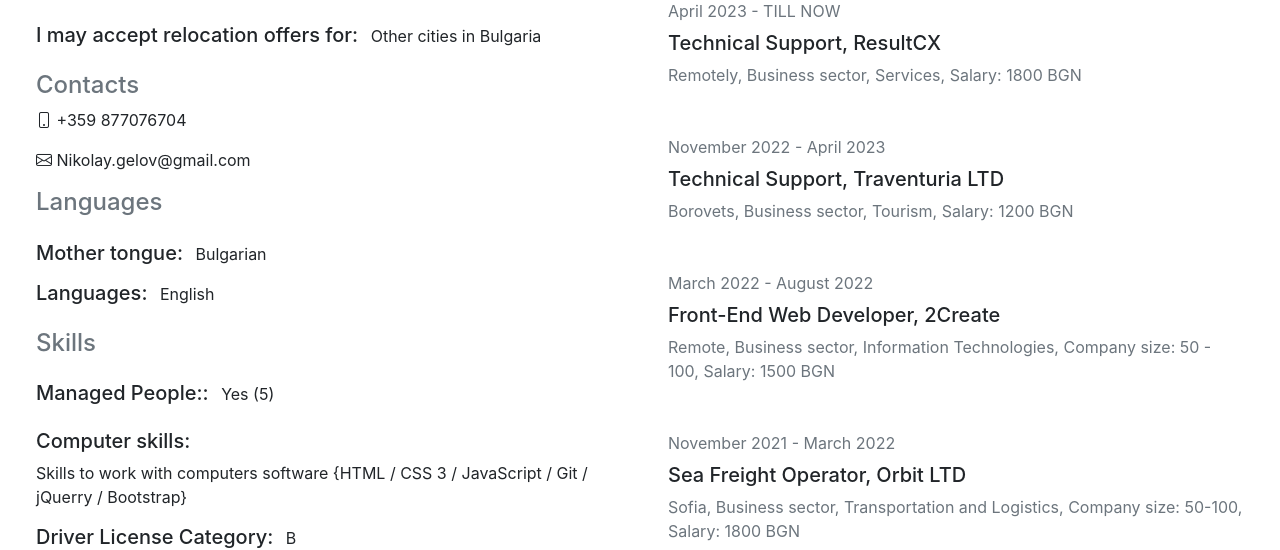
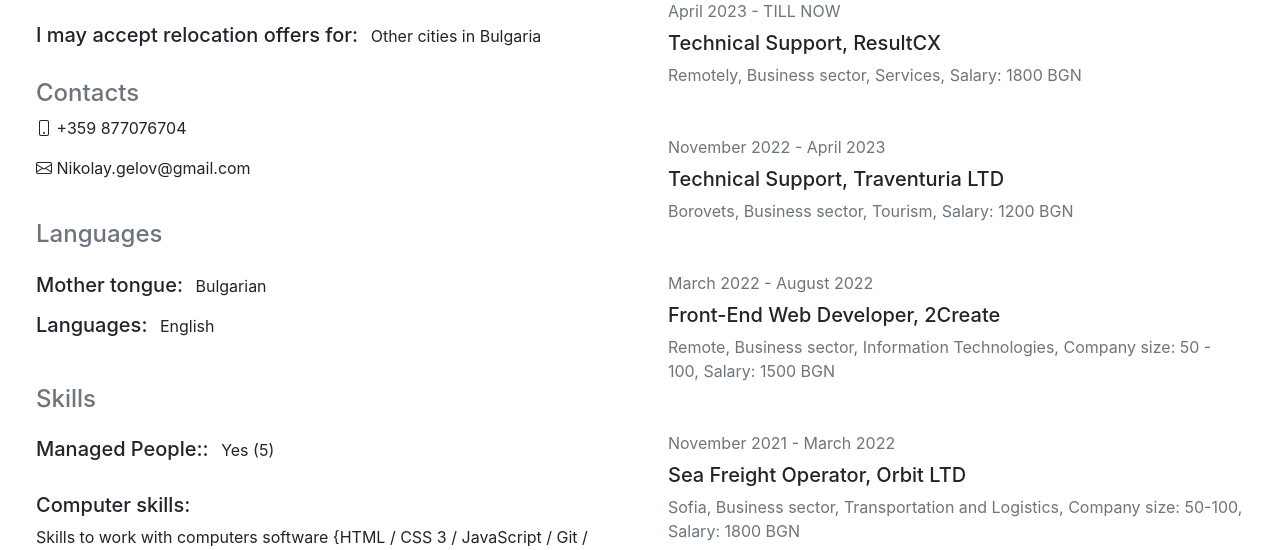
Before and after one commit to Niks747/CV, a plain HTML site: page index.html in a window 1280 px wide. Shown: the part 253-803 px from the top of the page. Drawn offline with nearby package versions, Linux system fonts and the light colour scheme.

Commit message:
Finished file

```diff
--- a/index.html
+++ b/index.html
@@ -57,18 +57,18 @@
 
           <ul class="list-inline mt-3">
 
-            <h4 class="text-secondary">Contacts</h4>
+            <h4 class="text-secondary mt-4">Contacts</h4>
             <li class="list-inline-item">
 
                 <i class="bi bi-phone"></i>
-                 +359 877076704 </li>
+                  +359 877076704 </li>
             <li class="mt-3"> <i class="bi bi-envelope"></i>
                 Nikolay.gelov@gmail.com</li>
           </ul>
 
           <ul class="list-inline mt-3">
             <li class="list-inline-item">
-                <h4 class="text-secondary">Languages</h4>
+                <h4 class="text-secondary mt-4">Languages</h4>
             </li>
         </ul>
 
@@ -87,7 +87,7 @@
 
         <ul class="list-inline mt-3">
             <li class="list-inline-item">
-                <h4 class="text-secondary">Skills</h4>
+                <h4 class="text-secondary mt-4">Skills</h4>
             </li>
         </ul>
 
@@ -99,14 +99,14 @@
 
         <div>
 
-        <h5 class="list-inline-item mt-3 ">Computer skills:</h5>
+        <h5 class="list-inline-item mt-4 ">Computer skills:</h5>
         <li class="list-inline-item">Skills to work with computers software {HTML / CSS 3 / JavaScript / Git / jQuerry / Bootstrap}</li>
 
         </div>
 
         <div>
 
-            <h5 class="list-inline-item mt-3">Driver License Category:</h5>
+            <h5 class="list-inline-item mt-4">Driver License Category:</h5>
             <li class="list-inline-item">B</li>
 
             </div>
@@ -174,7 +174,7 @@
 
             <h5 class="mt-2">Professional Basketball Player, "Samel Sport", "LSB Lecce"</h5>
 
-            <div class="text-secondary">Samokov, Italy, Business sector, Sports and recreation, Company size: 20-50, Salary: 1500 BGN</div>
+            <div class="text-secondary mb-4">Samokov, Italy, Business sector, Sports and recreation, Company size: 20-50, Salary: 1500 BGN</div>
 
 
             <!-- Education-->
```
